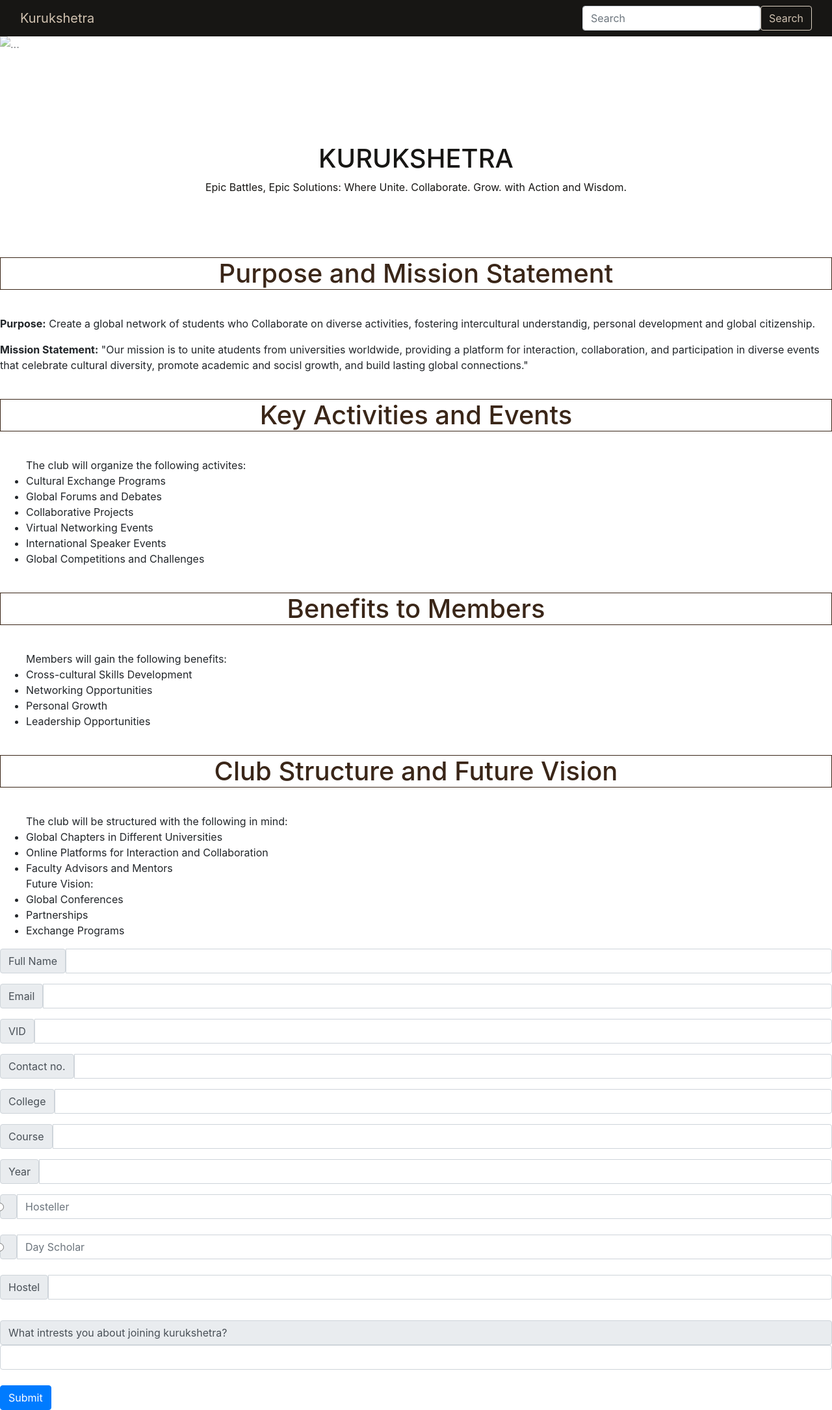
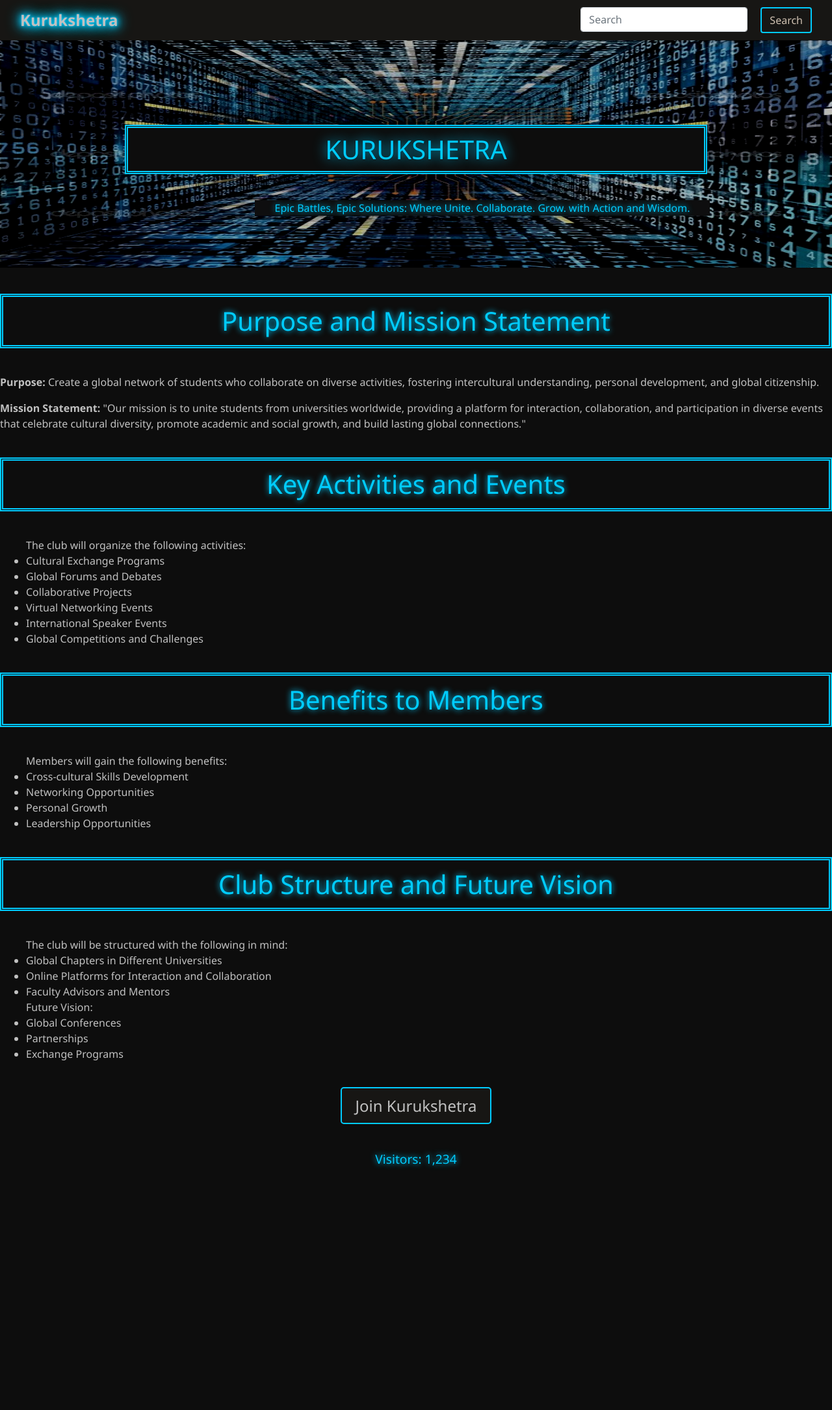
Before and after one commit to priyanshu050307/Kurukshetra, a plain HTML site: page index.html in a window 1280 px wide. Shown: the whole page at 65% size. After the commit the page ends 1819 px from the top, so only its background shows below. Drawn offline with nearby package versions, Linux system fonts and the light colour scheme.

Commit message:
Update index.html

```diff
--- a/index.html
+++ b/index.html
@@ -7,23 +7,117 @@
     <link rel="stylesheet" href="https://cdn.jsdelivr.net/npm/bootstrap@4.4.1/dist/css/bootstrap.min.css"
     integrity="sha384-Vkoo8x4CGsO3+Hhxv8T/Q5PaXtkKtu6ug5TOeNV6gBiFeWPGFN9MuhOf23Q9Ifjh" crossorigin="anonymous">
     <style>
-        *{
+        body {
+            background-color: #0d0d0d;
+            color: #c1c1c1;
+            font-family: 'Segoe UI', Tahoma, Geneva, Verdana, sans-serif;
 
         }
-.navbar{
+
+        .navbar {
             background-color: #171614;
         }
 
+        .navbar-brand {
+            color: #d1c2b0;
+            font-weight: bold;
+            font-size: 1.5rem;
+            text-shadow: 0 0 3px #00ccff, 0 0 10px #00ccff, 0 0 15px #00ccff, 0 0 20px #00ccff, 0 0 25px #00ccff;
+        }
+
+        .btn-outline-success {
+            color: #cfc1b1;
+            border-color: #dcd1c3;
+            transition: background-color 0.3s, color 0.3s;
+            background-color: #171614; /* Added background color */
+            border: 2px solid #00ccff; /* Added border color */
+            margin-left: 20px;
+        }
+
+        .btn-outline-success:hover {
+            background-color: #00ccff;
+            color: #171614;
+            border-color: #00ccff;
+            box-shadow: 0 0 10px #00ccff; /* Added shadow on hover */
+        }
+
+        .carousel-inner img {
+            filter: grayscale(30%) brightness(70%) contrast(120%);
+        }
+
+        .carousel-caption h1 {
+            color: #00ccff;
+            text-shadow: 0 0 20px #00ccff;
+        }
+
+        .carousel-caption p {
+            color: #00ccff;
+            text-shadow: 0 0 10px #00ccff;
+        }
+
+        h1 {
+            color: #00ccff;
+            text-align: center;
+            border: 5px double #00ccff;
+            margin: 40px 0;
+            text-shadow: 0 0 10px #00ccff;
+            background-color: #0d0d0d;
+            padding: 1%;
+
+
+        }
+
+        .form-link {
+            display: block;
+            text-align: center;
+            margin: 50px 0;
+        }
+
+        .form-link a {
+            font-size: 1.5rem;
+            color: #c1c1c1;
+            background-color: #171614;
+            padding: 10px 20px;
+            border: 2px solid #00ccff;
+            border-radius: 5px;
+            text-decoration: none;
+            transition: background-color 0.3s, color 0.3s, box-shadow 0.3s;
+        }
+
+        .form-link a:hover {
+            background-color: #00ccff;
+            color: #171614;
+            box-shadow: 0 0 20px #00ccff;
+        }
+
+        .visitor-counter {
+            text-align: center;
+            margin: 20px 0;
+            color: #00ccff;
+            font-size: 1.2rem;
+            text-shadow: 0 0 10px #00ccff;
+        }
+        .carousel-caption p{
+            color: #00ccff;
+            text-align: center;
+            width: 700px;
+            margin: 40px 200px;
+            text-shadow: 0 0 10px #00ccff;
+            background-color: #0e0e0f;
+
+
+
+        }
     </style>
 </head>
 <body>
     <header>
         <nav class="navbar bg-body-tertiary">
             <div class="container-fluid">
-              <a class="navbar-brand" style="color: #d1c2b0;">Kurukshetra</a>
+              <a class="navbar-brand">Kurukshetra</a>
               <form class="d-flex" role="search">
                 <input class="form-control me-2" type="search" placeholder="Search" aria-label="Search">
-                <button class="btn btn-outline-success" type="submit" style="color: #cfc1b1; border-color: #dcd1c3;">Search</button>
+                <button class="btn btn-outline-success" type="submit">Search</button>
               </form>
             </div>
           </nav>
@@ -33,50 +127,47 @@
             <div id="carouselExampleSlidesOnly" class="carousel slide" data-bs-ride="carousel">
                 <div class="carousel-inner">
                     <div class="carousel-item active">
-                <img src="kisna.jpeg" class="d-block w-100" alt="..." height="300px" style="opacity: 60%;">
+                        <img src="light.jpg" class="d-block w-100" alt="..." height="350px">
                         <div class="carousel-caption d-none d-md-block">
-                    <h1 style="color: #171614;">KURUKSHETRA</h1>
-                    <p style="color: #171614;">Epic Battles, Epic Solutions: Where Unite. Collaborate. Grow. with Action and Wisdom.</p>
+                            <h1>KURUKSHETRA</h1>
+                            <p>Epic Battles, Epic Solutions: Where Unite. Collaborate. Grow. with Action and Wisdom.</p>
                         </div>
                     </div>
-
                 </div>
             </div>
-          <div class="misson">
-            <h1 style="color: #3A2618; text-align: center; border: 1px double #3A2618; margin: 40px 0;">Purpose and Mission Statement</h1>
-            <p><b>Purpose:</b> Create a global network of students who Collaborate on diverse activities, fostering intercultural understandig, personal development
+            <div class="mission">
+                <h1>Purpose and Mission Statement</h1>
+                <p><b>Purpose:</b> Create a global network of students who collaborate on diverse activities, fostering intercultural understanding, personal development,
                     and global citizenship.
                 </p>
-            <p><b>Mission Statement:</b> "Our mission is to unite atudents from universities worldwide, providing a platform for interaction, collaboration, and participation in
-                diverse events that celebrate cultural diversity, promote academic and socisl growth, and build lasting global connections." </p>
+                <p><b>Mission Statement:</b> "Our mission is to unite students from universities worldwide, providing a platform for interaction, collaboration, and participation in
+                    diverse events that celebrate cultural diversity, promote academic and social growth, and build lasting global connections."
+                </p>
             </div>
             <div class="activity">
-            <h1 style="color: #3A2618; text-align: center; border: 1px double #3A2618; margin: 40px 0;">Key Activities and Events</h1>
+                <h1>Key Activities and Events</h1>
                 <ul>
-                The club will organize the following activites:
+                    The club will organize the following activities:
                     <li>Cultural Exchange Programs</li>
                     <li>Global Forums and Debates</li>
                     <li>Collaborative Projects</li>
                     <li>Virtual Networking Events</li>
                     <li>International Speaker Events</li>
                     <li>Global Competitions and Challenges</li>
-
                 </ul>
             </div>
-          <div class="activity"></div>
-            <h1 style="color: #3A2618; text-align: center; border: 1px double #3A2618; margin: 40px 0;">Benefits to Members</h1>
+            <div class="activity">
+                <h1>Benefits to Members</h1>
                 <ul>
                     Members will gain the following benefits:
                     <li>Cross-cultural Skills Development</li>
                     <li>Networking Opportunities</li>
                     <li>Personal Growth</li>
                     <li>Leadership Opportunities</li>
-
-
                 </ul>
-
-          <div class="activity"></div>
-            <h1 style="color: #3A2618; text-align: center; border: 1px double #3A2618; margin: 40px 0;">Club Structure and Future Vision</h1>
+            </div>
+            <div class="activity">
+                <h1>Club Structure and Future Vision</h1>
                 <ul>
                     The club will be structured with the following in mind:
                     <li>Global Chapters in Different Universities</li>
@@ -86,77 +177,17 @@
                     <li>Global Conferences</li>
                     <li>Partnerships</li>
                     <li>Exchange Programs</li>
-
                 </ul>
             </div>
         </div>
+
+        <div class="form-link">
+            <a href="https://forms.gle/L8ZjKamttbJCmgRC7" target="_blank">Join Kurukshetra</a>
         </div>
-    <div class="form">
-      <form method="POST">
-        <div class="input-group mb-3">
-            <span class="input-group-text" id="inputGroup-sizing-default">Full Name</span>
-            <input type="text" class="form-control" name="Name" aria-label="Sizing example input" aria-describedby="inputGroup-sizing-default">
-          </div>
-          <div class="input-group mb-3">
-            <span class="input-group-text" id="inputGroup-sizing-default">Email</span>
-            <input type="email" class="form-control" name="email" aria-label="Sizing example input" aria-describedby="inputGroup-sizing-default">
-          </div>
-          <div class="input-group mb-3">
-            <span class="input-group-text" id="inputGroup-sizing-default">VID</span>
-            <input type="number" class="form-control" name="VID" aria-label="Sizing example input" aria-describedby="inputGroup-sizing-default">
-          </div>
-          <div class="input-group mb-3">
-            <span class="input-group-text" id="inputGroup-sizing-default">Contact no.</span>
-            <input type="number" class="form-control" name="contact" aria-label="Sizing example input" aria-describedby="inputGroup-sizing-default">
-          </div>
-          <div class="input-group mb-3">
-            <span class="input-group-text" id="inputGroup-sizing-default">College</span>
-            <input type="text" class="form-control" name="college" aria-label="Sizing example input" aria-describedby="inputGroup-sizing-default">
-          </div>
-          <div class="input-group mb-3">
-            <span class="input-group-text" id="inputGroup-sizing-default">Course</span>
-            <input type="text" class="form-control" name="course" aria-label="Sizing example input" aria-describedby="inputGroup-sizing-default">
-          </div>
-          <div class="input-group mb-3">
-            <span class="input-group-text" id="inputGroup-sizing-default">Year</span>
-            <input type="number" class="form-control" name="year" aria-label="Sizing example input" aria-describedby="inputGroup-sizing-default">
-          </div>
-          <div class="input-group">
-            <div class="input-group-text">
-              <input class="form-check-input mt-0" type="radio" name="hosteller"  value="" aria-label="Radio button for following text input">
-            </div>
-            <input type="text" class="form-control" aria-label="Text input with radio button" placeholder="Hosteller">
-          </div><br>
-          <div class="input-group">
-            <div class="input-group-text">
-              <input class="form-check-input mt-0" type="radio" value="" aria-label="Radio button for following text input">
-            </div>
-            <input type="text" class="form-control" aria-label="Text input with radio button" placeholder="Day Scholar">
-          </div><br>
-          <div class="input-group mb-3">
-            <span class="input-group-text" id="inputGroup-sizing-default">Hostel</span>
-            <input type="text" class="form-control" aria-label="Sizing example input" aria-describedby="inputGroup-sizing-default" name="hostel">
-          </div>
-          <div class="input-group mb-3"></div>
-            <span class="input-group-text" id="inputGroup-sizing-default">What intrests you about joining kurukshetra?</span>
-            <input type="text" class="form-control" aria-label="Sizing example input" aria-describedby="inputGroup-sizing-default">
-          </div><br>
-          <button class="btn btn-primary" type="submit" name="submit">Submit</button>
-        </form>
 
-
+        <div class="visitor-counter">
+            <span id="count">Visitors: 1,234</span>
         </div>
     </main>
-    <script>
-      const scriptURL = 'https://script.google.com/macros/s/AKfycbxkgWotCMyvIKoT9aGtPCndZdHtHrq8i972t9CKAVjO6xC7T0I/exec'
-      const form = document.forms['google-sheet']
-
-      form.addEventListener('submit', e => {
-        e.preventDefault()
-        fetch(scriptURL, { method: 'POST', body: new FormData(form)})
-          .then(response => alert("Thanks for Contacting us..! We Will Contact You Soon..."))
-          .catch(error => console.error('Error!', error.message))
-      })
-    </script>
 </body>
 </html>
```
Lines whose indentation alone changed are shown as unchanged.
